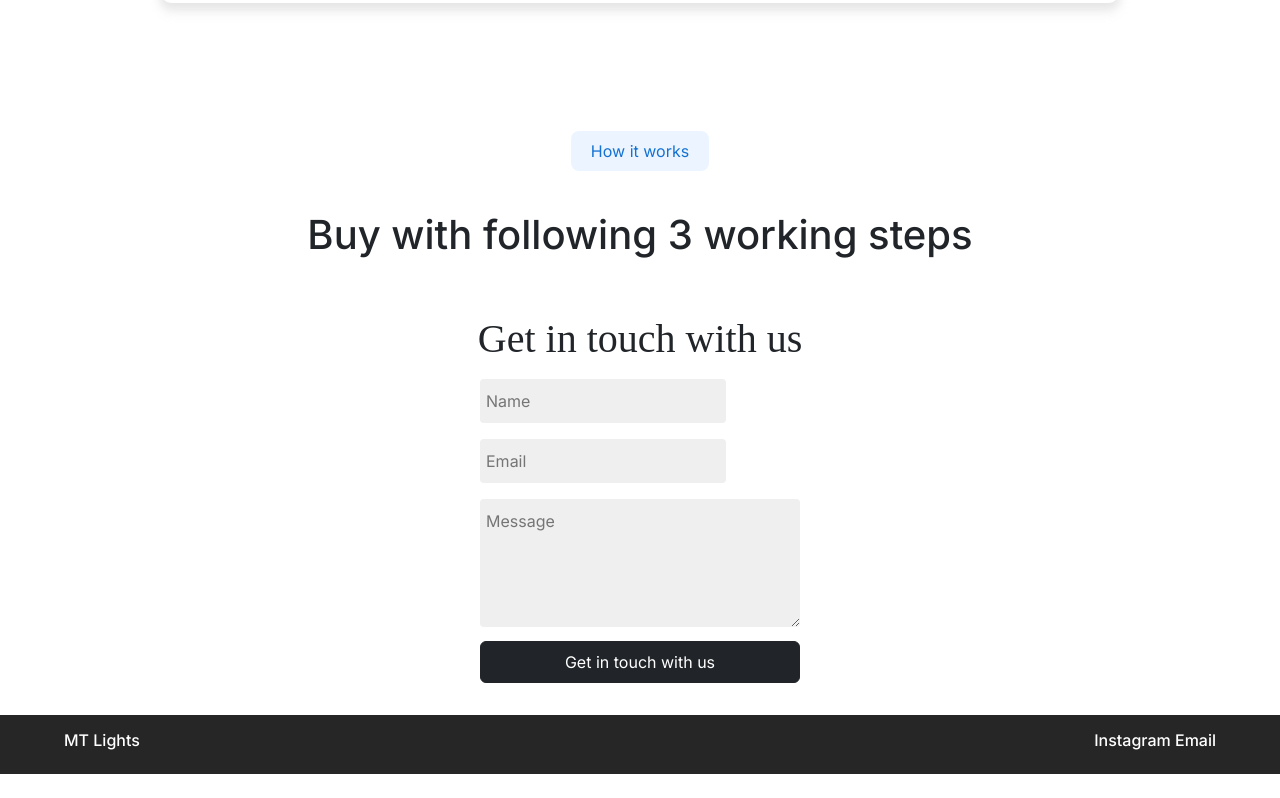
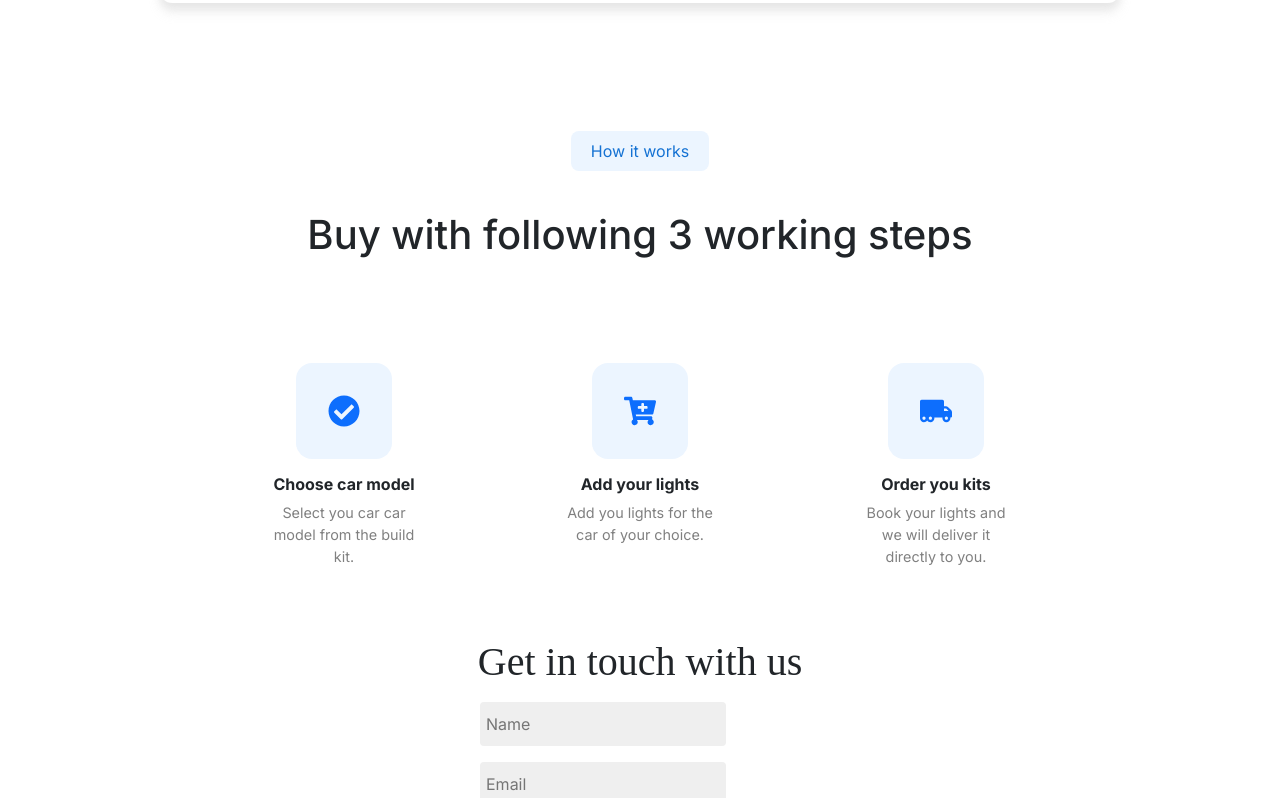
Before and after one commit to kennataddese6/threecars, a Next.js app: page / in a window 1280 px wide. Shown: the part 824-1622 px from the top of the page. Before the commit the page ends 1598 px from the top, so only its background shows below. Built offline with nearby package versions, Linux system fonts and the light colour scheme; a web font is replaced by a local one.

Commit message:
add steps section

```diff
--- a/app/globals.css
+++ b/app/globals.css
@@ -15,6 +15,7 @@ body,
   /* background-image: url('https://myinternetscout.com/wp-content/uploads/2018/03/background-shapes-01alt-14-41-42-627v3.png'); */
   background-repeat: no-repeat;
   background-size: cover;
+  scroll-behavior: smooth;
 }
 .center-text {
   text-align: center;
@@ -192,6 +193,29 @@ p {
 }
 .sneakInfoItem div {
   margin: 0 0 0 8px;
+}
+.stepsContainer {
+  margin: auto;
+  display: flex;
+  justify-content: space-between;
+  flex-wrap: wrap;
+  padding: 2em;
+}
+.stepIconContainer {
+  padding: 2rem;
+  background-color: #ecf5ff;
+  border-radius: 16px;
+  display: inline-block;
+  margin: 1em auto;
+}
+.stepsPargraph {
+  color: grey;
+  font-size: 0.9rem;
+  margin: 0.5em;
+}
+
+.stepItemContainer {
+  padding: 1em;
 }
 .carCardContainer {
   display: flex;
--- a/app/page.tsx
+++ b/app/page.tsx
@@ -10,7 +10,13 @@ import Image from "next/image";
 import { motion } from "framer-motion";
 import { toast, ToastContainer } from "react-toastify";
 import { MdClose, MdMenu, MdLocationOn } from "react-icons/md";
-import { FaRegClock, FaPhone } from "react-icons/fa";
+import {
+  FaRegClock,
+  FaPhone,
+  FaCheckCircle,
+  FaCartPlus,
+  FaTruckMoving,
+} from "react-icons/fa";
 export default function Home() {
   const router = useRouter();
   const headerListItems = [
@@ -212,6 +218,41 @@ export default function Home() {
         <button className="works-button center-item">How it works</button>
         <h1 className="steps-header">Buy with following 3 working steps</h1>
       </div>
+      <div className="stepsContainer col-lg-8 center-text">
+        <div className="col-lg-3 stepItemContainer">
+          <div className="stepIconContainer">
+            <FaCheckCircle color="#0d6efd" fontSize={32} />
+          </div>
+          <h6 className="center-text ">
+            <b>Choose car model</b>
+          </h6>
+          <p className="stepsPargraph">
+            Select you car car model from the build kit.{" "}
+          </p>
+        </div>
+        <div className="col-lg-3 stepItemContainer">
+          <div className="stepIconContainer">
+            <FaCartPlus color="#0d6efd" fontSize={32} />
+          </div>
+          <h6 className="center-text ">
+            <b>Add your lights</b>
+          </h6>
+          <p className="stepsPargraph">
+            Add you lights for the car of your choice.{" "}
+          </p>
+        </div>
+        <div className="col-lg-3 stepItemContainer">
+          <div className="stepIconContainer">
+            <FaTruckMoving color="#0d6efd" fontSize={32} />
+          </div>
+          <h6 className="center-text ">
+            <b>Order you kits</b>
+          </h6>
+          <p className="stepsPargraph">
+            Book your lights and we will deliver it directly to you.{" "}
+          </p>
+        </div>
+      </div>
       <div className="footerOne">
         <h1 className="center-text play-write">Get in touch with us</h1>
         <div className="contactUsFormContainer col-lg-3">
```
